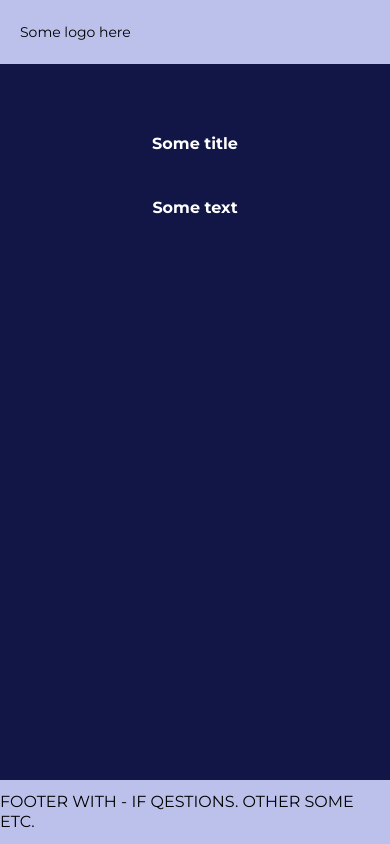
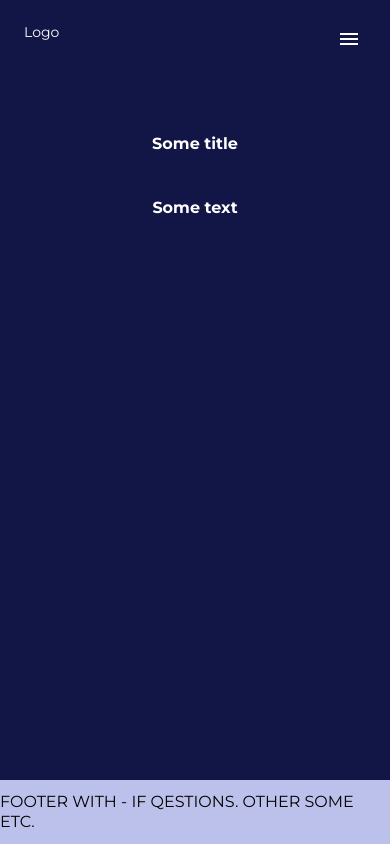
Before and after one commit to sopoour/next-template, a Next.js app: page / in a window 390 px wide. Built offline with nearby package versions, Linux system fonts and the light colour scheme.

Commit message:
Adding mobile menu and sidebar

```diff
--- /dev/null
+++ b/src/components/Sidebar/index.tsx
@@ -0,0 +1,23 @@
+import { FC } from 'react';
+import useSidebar from '@app/hooks/useSidebar';
+import { Backdrop, Content } from './styles';
+
+type Props = {
+  children: React.ReactNode;
+  className?: string;
+};
+
+const Sidebar: FC<Props> = ({ children, className }) => {
+  const { open, close } = useSidebar((state) => state);
+
+  return (
+    <>
+      <Backdrop onClick={close} $open={open} />
+      <Content $open={open} id="sidebar" aria-label="sidebar" className={className}>
+        {children}
+      </Content>
+    </>
+  );
+};
+
+export default Sidebar;
--- /dev/null
+++ b/src/components/Sidebar/styles.tsx
@@ -0,0 +1,65 @@
+import { css, styled } from 'styled-components';
+import Image from 'next/image';
+import { flexColumn } from '@app/styles/mixins';
+
+export const Backdrop = styled.div<{ $open?: boolean }>`
+  position: fixed;
+  display: none;
+  display: flex;
+  padding: 40px 0;
+  z-index: 5;
+
+  ${({ $open }) =>
+    $open &&
+    css`
+      &:hover {
+        cursor: pointer;
+      }
+      &:before {
+        content: '';
+        position: inherit;
+        top: 0;
+        left: 0;
+        bottom: 0;
+        right: 0;
+        background: rgba(17, 22, 71, 0.1);
+        backdrop-filter: blur(8px);
+        -webkit-backdrop-filter: blur(8px);
+        display: block;
+        z-index: -1;
+      }
+    `}
+`;
+
+export const Content = styled.header<{ $open?: boolean }>`
+  position: fixed;
+  top: 0;
+  bottom: 0;
+  height: 100vh;
+  background: ${({ theme }) => theme.colors.bg.default};
+  z-index: 10;
+  transition: all 300ms ease-in-out;
+  -webkit-transition: all 300ms ease-in-out;
+  left: 0;
+  transform: translate3d(-100%, 0, 0);
+  -webkit-transform: translate3d(-100%, 0, 0);
+  opacity: 0;
+  padding: 80px 20px;
+  display: flex;
+  flex-direction: column;
+  gap: 16px;
+  justify-content: space-between;
+  width: 250px;
+  ${({ $open }) =>
+    $open &&
+    css`
+      transform: translate3d(0, 0, 0);
+      -webkit-transform: translate3d(0, 0, 0);
+      opacity: 1;
+    `}/* ${({ theme }) => theme.media('md')`
+    transform: translate3d(0, 0, 0);
+    -webkit-transform: translate3d(0, 0, 0);
+    opacity: 1;
+    padding: 80px 32px;
+    width: 300px;`} */
+`;
--- a/src/components/layout/Header/index.tsx
+++ b/src/components/layout/Header/index.tsx
@@ -1,27 +1,127 @@
-import React from 'react';
-import { styled } from 'styled-components';
+import React, { useEffect } from 'react';
+import { css, styled } from 'styled-components';
+import { gsap } from 'gsap';
+import ScrollTrigger from 'gsap/dist/ScrollTrigger';
+import { flexColumn, flexRow } from '@app/styles/mixins';
+import useSidebar from '@app/hooks/useSidebar';
 
-const HeaderWrapper = styled.header`
+gsap.registerPlugin(ScrollTrigger);
+
+export const HEADER_HEIGHT = 64;
+
+const HeaderWrapper = styled.div`
   display: flex;
   position: sticky;
-  top: 0;
-  z-index: 1000;
-  min-height: 64px;
-  padding: 8px 20px;
+  top: -1px;
+  z-index: 5;
+  min-height: ${HEADER_HEIGHT}px;
+  padding: 8px 24px;
   justify-content: space-between;
   align-items: center;
   width: 100%;
-  background-color: ${({ theme }) => theme.colors.bg.soft};
-  color: ${({ theme }) => theme.colors.fg.contrast};
-  ${({ theme }) => theme.media('sm')`
-    padding: 16px 40px;
+  opacity: 1;
+  transition: all 300ms ease-in-out;
+  transform: none;
+  background-color: ${({ theme }) => theme.colors.bg.defaultBlur};
+  backdrop-filter: ${({ theme }) => theme.filters.backdrop};
+
+  /* ${({ theme }) => theme.media('md')`
+    transform: translateY(-100%);
+    opacity: 0;
+  `} */
+`;
+
+const Line = styled.span<{ $isActive: boolean }>`
+  width: 18px;
+  height: 2px;
+  background-color: ${({ theme }) => theme.colors.fg.default};
+  display: block;
+  margin: 0 auto;
+  -webkit-transition: all 0.3s ease-in-out;
+  -o-transition: all 0.3s ease-in-out;
+  transition: all 0.3s ease-in-out;
+
+  ${({ $isActive }) =>
+    $isActive &&
+    css`
+      &:nth-child(2) {
+        opacity: 0;
+      }
+
+      &:nth-child(1) {
+        -webkit-transform: translateY(6px) rotate(45deg);
+        -ms-transform: translateY(6px) rotate(45deg);
+        -o-transform: translateY(6px) rotate(45deg);
+        transform: translateY(6px) rotate(45deg);
+      }
+
+      &:nth-child(3) {
+        -webkit-transform: translateY(-4px) rotate(-45deg);
+        -ms-transform: translateY(-4px) rotate(-45deg);
+        -o-transform: translateY(-4px) rotate(-45deg);
+        transform: translateY(-4px) rotate(-45deg);
+      }
+    `}
+`;
+
+const BurgerMenu = styled.button`
+  padding: 8px;
+  width: 35px;
+  height: 35px;
+  align-self: flex-end;
+  align-items: center;
+
+  justify-content: center;
+  ${flexColumn};
+  gap: 3px;
+  z-index: 100;
+
+  ${({ theme }) => theme.media('md')`
+    display: none;
   `}
 `;
 
-const Header: React.FC = () => (
-  <HeaderWrapper>
-    <span> Some logo here</span>
-  </HeaderWrapper>
-);
+const Navigation = styled.div`
+  display: none;
+
+  ${({ theme }) => theme.media('md')`
+    ${flexRow}
+    gap: 12px;
+  `}
+`;
+
+const Header: React.FC = () => {
+  const { open, setOpen } = useSidebar((state) => state);
+  /* useEffect(() => {
+    gsap.set('#burger-menu', { opacity: 0 });
+    gsap.to('#burger-menu', {
+      duration: 1,
+      opacity: 1,
+      scrollTrigger: {
+        trigger: '#mobile-header',
+        start: 'top top',
+        end: 'bottom bottom',
+        scrub: 1,
+      },
+    });
+  }, []); */
+
+  return (
+    <HeaderWrapper aria-label="Mobile header" id="mobile-header">
+      <div>Logo</div>
+      <Navigation>
+        <div>Item 1</div>
+        <div>Item 2</div>
+      </Navigation>
+
+      <BurgerMenu onClick={setOpen} id="burger-menu">
+        <Line $isActive={open} />
+        <Line $isActive={open} />
+        <Line $isActive={open} />
+        <span className="sr-only">Menu</span>
+      </BurgerMenu>
+    </HeaderWrapper>
+  );
+};
 
 export default Header;
--- a/src/components/layout/Layout.tsx
+++ b/src/components/layout/Layout.tsx
@@ -3,6 +3,7 @@ import React, { FC, ReactNode } from 'react';
 import { styled } from 'styled-components';
 import Header from './Header';
 import Footer from './Footer';
+import Sidebar from '../Sidebar';
 
 const Root = styled.div`
   min-height: 100vh;
@@ -24,6 +25,7 @@ type Props = {
 
 const Layout: FC<Props> = ({ children }) => (
   <Root>
+    <Sidebar>Some content</Sidebar>
     <Header />
     <MainLayout>{children}</MainLayout>
     <Footer />
--- /dev/null
+++ b/src/hooks/useSidebar.tsx
@@ -0,0 +1,15 @@
+import { create } from 'zustand';
+
+type State = {
+  open: boolean;
+  setOpen: () => void;
+  close: () => void;
+};
+
+const useSidebar = create<State>((set) => ({
+  open: false,
+  setOpen: () => set((state: State) => ({ open: !state.open })),
+  close: () => set((state: State) => ({ open: false })),
+}));
+
+export default useSidebar;
--- a/src/styles/theme.ts
+++ b/src/styles/theme.ts
@@ -18,6 +18,9 @@ const theme = {
       green: '#30FF7F',
     },
   },
+  filters: {
+    backdrop: 'blur(8px)',
+  }
 } as const;
 
 export default theme;
```
Also changed, not shown: package.json (+8 -7 lines), 1 other file (tests, documents, lock files or other folders).
